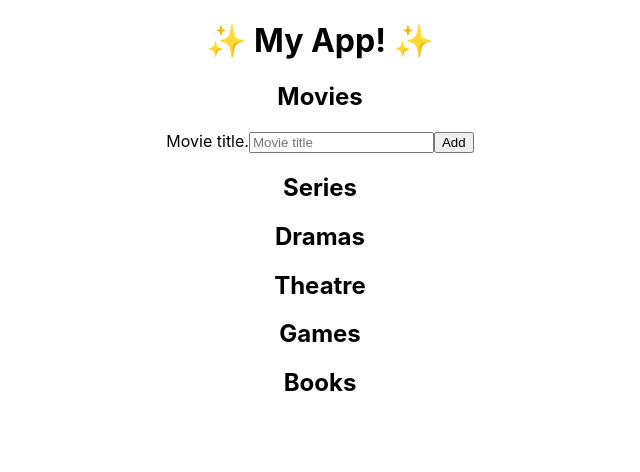
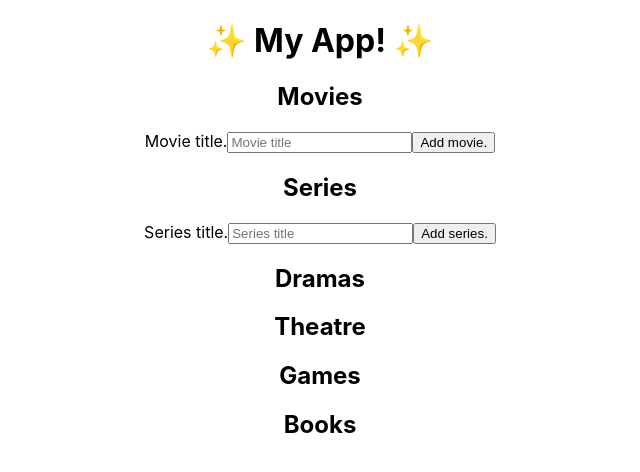
Before and after one commit to tunimosmann/list-app, a React (Create React App) app: page / in a window 1280 px wide. Shown: the top 472 px of the page, without its empty margins (320-960 px from the left). Built offline with nearby package versions, Linux system fonts and the light colour scheme.

Commit message:
Series list! :tv:

```diff
--- a/src/App.js
+++ b/src/App.js
@@ -6,7 +6,7 @@ class App extends Component {
 		super();
 		this.state = {
 			movie: "",
-			serie: "",
+			series: "",
 			drama: "",
 			play: "",
 			game: "",
@@ -26,12 +26,16 @@ class App extends Component {
 		event.preventDefault();
 
 		if (this.state[event.target[0].id]) {
-			console.log("not empty");
+
+			//firebase
+
+			//clear form and state
+			this.setState({
+				[event.target[0].id]: ""
+			})
 		} else {
 			alert(`Please add a ${event.target[0].id} title.`);
 		}
-		// console.log(event.target[0].id);
-
 	}
 
 	//RENDER
@@ -47,7 +51,7 @@ class App extends Component {
 						<h2 className="movies__h2 heading__h2">Movies</h2>
 
 						<form onSubmit={this.handleSubmit} action="" className="movies__form form">
-							<label htmlFor="movies" className="movies__label visuallyhidden">Movie title.</label>
+							<label htmlFor="movie" className="form__label visuallyhidden">Movie title.</label>
 							<input
 							type="text"
 							className="form__field"
@@ -57,12 +61,26 @@ class App extends Component {
 							placeholder="Movie title"
 							/>
 
-							<input type="submit" className="form__submit button" value="Add"/>
+							<input type="submit" className="form__submit button" value="Add movie."/>
 						</form>
 					</section>
 
 					<section className="series">
 						<h2 className="series__h2 heading__h2">Series</h2>
+
+						<form onSubmit={this.handleSubmit} action="" className="series__form form">
+							<label htmlFor="series" className="form__label visuallyhidden">Series title.</label>
+							<input
+							type="text"
+							className="form__field"
+							onChange={this.handleChange}
+							id="series"
+							value={this.state.series}
+							placeholder="Series title"
+							/>
+
+							<input type="submit" className="form__submit button" value="Add series."/>
+						</form>
 					</section>
 
 					<section className="dramas">
```
